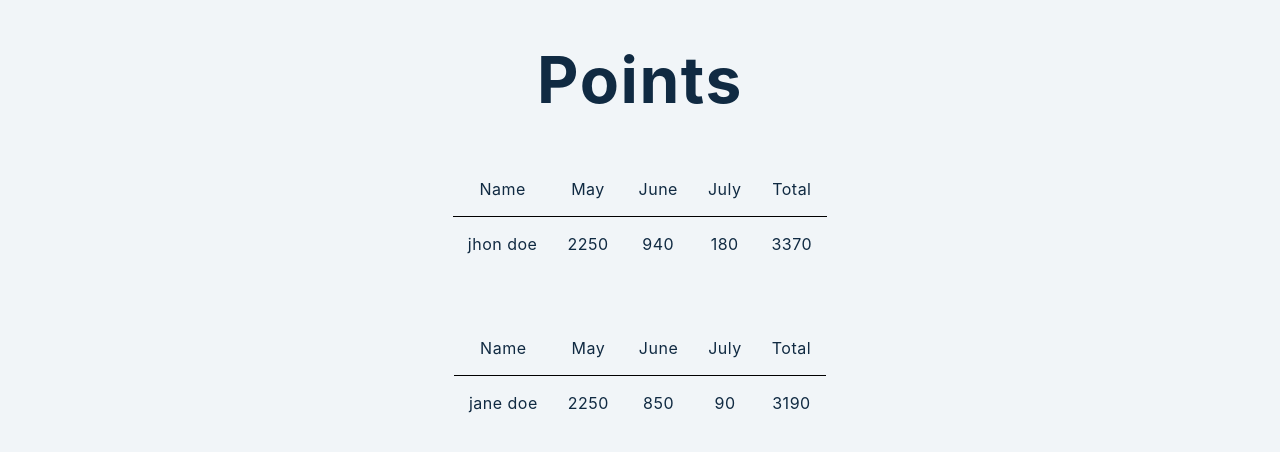
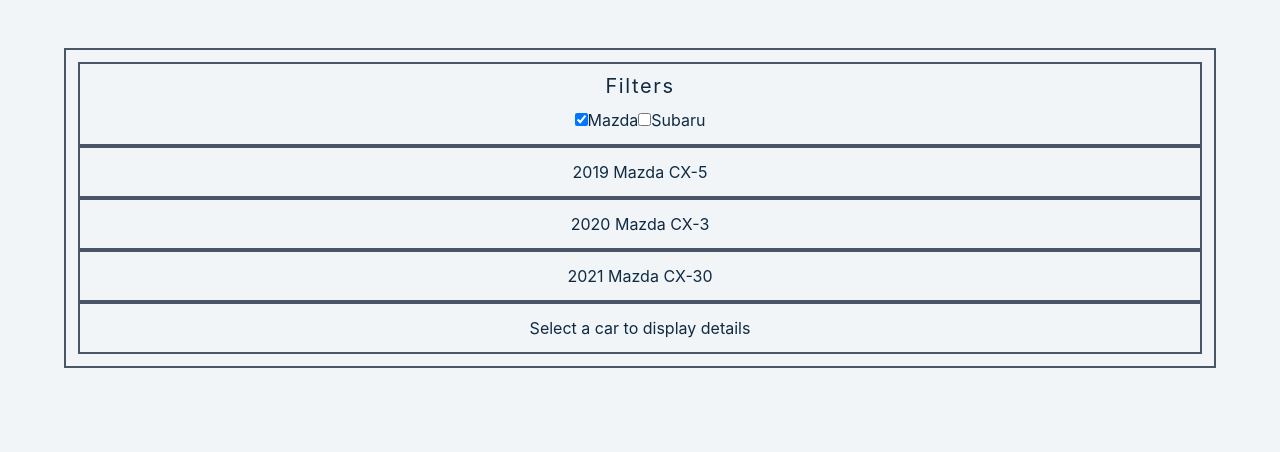
Before and after one commit to KravMaguy/project-form, a React (Create React App) app: page / in a window 1280 px wide. Shown: the top 452 px of the page. Built offline with nearby package versions, Linux system fonts and the light colour scheme.

Commit message:
car interface basic idea

```diff
--- a/public/index.html
+++ b/public/index.html
@@ -15,6 +15,7 @@
       user's mobile device or desktop. See https://developers.google.com/web/fundamentals/web-app-manifest/
     -->
     <link rel="manifest" href="%PUBLIC_URL%/manifest.json" />
+    <link rel="stylesheet" href="https://cdnjs.cloudflare.com/ajax/libs/tailwindcss/1.9.6/tailwind.min.css">
     <!--
       Notice the use of %PUBLIC_URL% in the tags above.
       It will be replaced with the URL of the `public` folder during the build.
--- a/src/App.js
+++ b/src/App.js
@@ -5,11 +5,13 @@ import CountryIso from "./components/CountryIso";
 import CustomerTable from "./components/CustomerTable";
 import GitHubList from "./components/GitHubList";
 import GitHubUser from "./components/GitHubUser";
+import CarsList from "./components/carslist";
 
 export default function App() {
   return (
     <div className="container main">
-      <CustomerTable />
+      {/* <CustomerTable /> */}
+      <CarsList/>
       {/* <GitHubUser /> */}
       {/* <CountryIso /> */}
       {/* <ButtonUi /> */}
--- /dev/null
+++ b/src/components/cardata.js
@@ -0,0 +1,46 @@
+const vehicleData = [
+    {
+      make: "Mazda",
+      model: "CX-5",
+      year: 2019,
+      price: "$32,500",
+      location: "Maple Grove, MN"
+    },
+    {
+      make: "Mazda",
+      model: "CX-3",
+      year: 2020,
+      price: "$25,900",
+      location: "Brooklyn Park, MN"
+    },
+    {
+      make: "Mazda",
+      model: "CX-30",
+      year: 2021,
+      price: "$28,200",
+      location: "Coon Rapids, MN"
+    },
+    {
+      make: "Subaru",
+      model: "Impreza",
+      year: 2019,
+      price: "$32,500",
+      location: "Maple Grove, MN"
+    },
+    {
+      make: "Subaru",
+      model: "WRX",
+      year: 2020,
+      price: "$39,495",
+      location: "Brooklyn Park, MN"
+    },
+    {
+      make: "Subaru",
+      model: "Crosstrek",
+      year: 2021,
+      price: "$35,495",
+      location: "Coon Rapids, MN"
+    },
+  ];
+
+  export default vehicleData;
--- /dev/null
+++ b/src/components/carslist.js
@@ -0,0 +1,107 @@
+import { useState, useEffect } from "react";
+import cardata from "./cardata";
+
+
+// https://assets.codepen.io/19636/deere-challenge.jpg
+// https://codepen.io/kravmaguy/project/editor/DQQygx
+
+const CarsList = () => {
+  const [carsData, setCarData] = useState(cardata);
+  const [checkMazda, setcheckMazda] = useState(true);
+  const [checkSubaru, setCheckSubaru] = useState(false);
+  const [selectedCar, setSelectedCar] = useState(null);
+  const [selectedModels, setSelectedModels] = useState(["Mazda"]);
+
+  const handleSelectMazda = (e) => {
+    console.log(e.target.value);
+    const value = e.target.value;
+    setcheckMazda(!checkMazda);
+    if (selectedModels.includes(value)) {
+      const arr = selectedModels.filter((x) => x !== value);
+      setSelectedModels(arr);
+    } else {
+      setSelectedModels([...selectedModels, value]);
+    }
+  };
+
+  const handleSelectSubaru = (e) => {
+    console.log(e.target.value);
+    const value = e.target.value;
+    setCheckSubaru(!checkSubaru);
+    if (selectedModels.includes(value)) {
+      const arr = selectedModels.filter((x) => x !== value);
+      setSelectedModels(arr);
+    } else {
+      setSelectedModels([...selectedModels, value]);
+    }
+  };
+
+  const selectCar = (id) => {
+    console.log(id);
+    setSelectedCar(id);
+  };
+
+  // useEffect(() => {
+  //   console.log(cardata, "carData");
+  // }, []);
+
+  console.log(selectedModels, "selectedModels");
+  const displayedCars = carsData.filter((car) =>
+    selectedModels.includes(car.make)
+  );
+  console.log(displayedCars, "displayedCars");
+
+  return (
+    <div className="border-2 border-gray-700 p-3">
+      <div className="row g-4">
+        <div className="col-md-3">
+          <div className="border-2 border-gray-700 p-3">
+            <h3 className="text-xl">Filters</h3>
+            <label>
+              <input
+                type="checkbox"
+                checked={checkMazda}
+                onChange={(e) => handleSelectMazda(e)}
+                value={"Mazda"}
+              />
+              Mazda
+            </label>
+            <label>
+              <input
+                type="checkbox"
+                checked={checkSubaru}
+                onChange={(e) => handleSelectSubaru(e)}
+                value={"Subaru"}
+              />
+              Subaru
+            </label>
+          </div>
+        </div>
+
+        <div className="col-md-4">
+          {displayedCars.map((car, idx) => (
+            <div
+              key={idx}
+              onClick={() => selectCar(idx)}
+              className="border-2 border-gray-700 p-3"
+            >
+              {car.year} {car.make} {car.model}
+            </div>
+          ))}
+        </div>
+
+        <div className="col-md-5">
+          <div className="border-2 border-gray-700 p-3">
+            {!selectedCar && selectedCar !== 0 ? (
+              <div>Select a car to display details</div>
+            ) : (
+              <div>({carsData[selectedCar].year}) {carsData[selectedCar].make}, {carsData[selectedCar].model}</div>
+            )}
+          </div>
+        </div>
+      </div>
+    </div>
+  );
+};
+
+export default CarsList;
```
